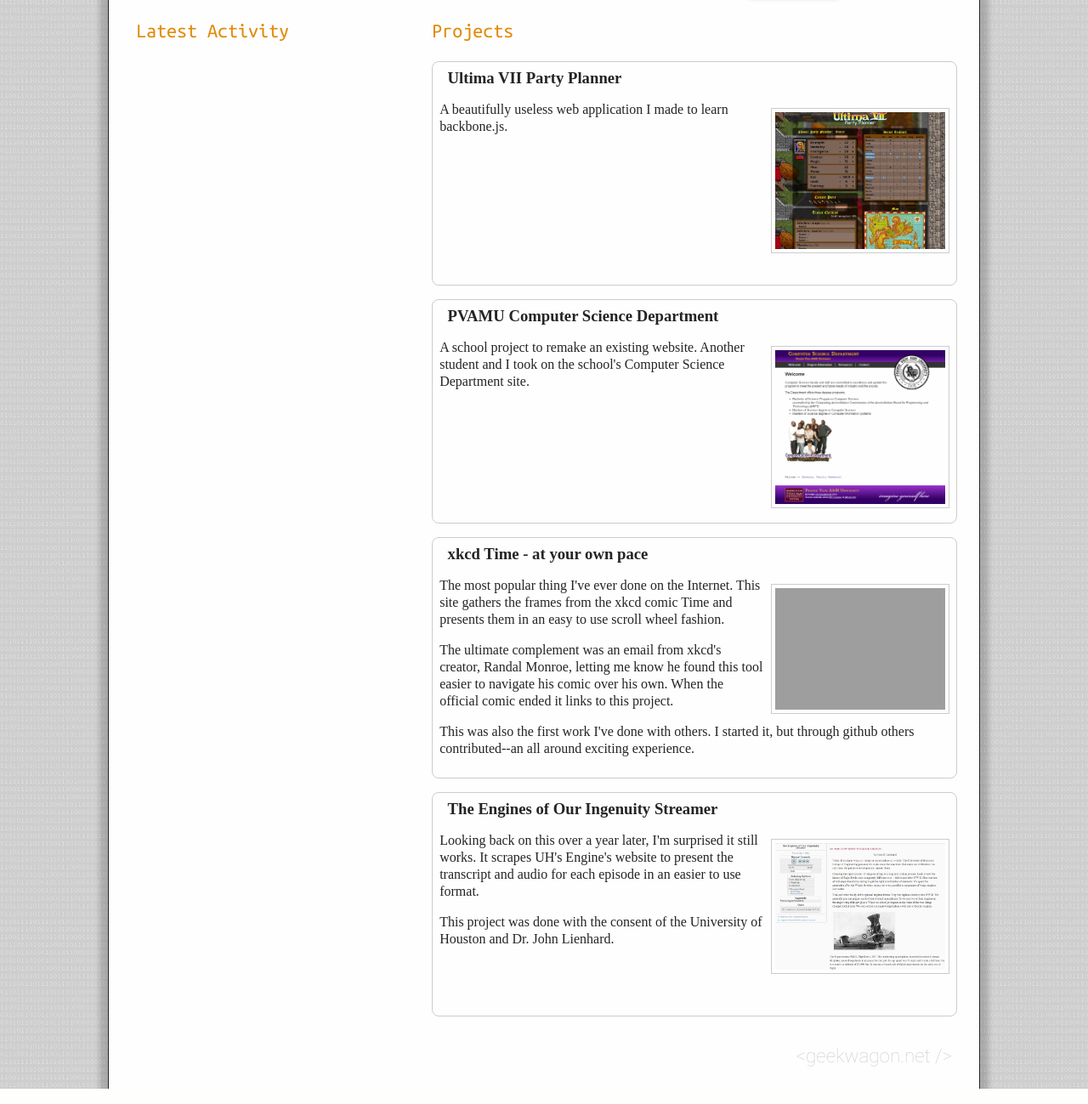
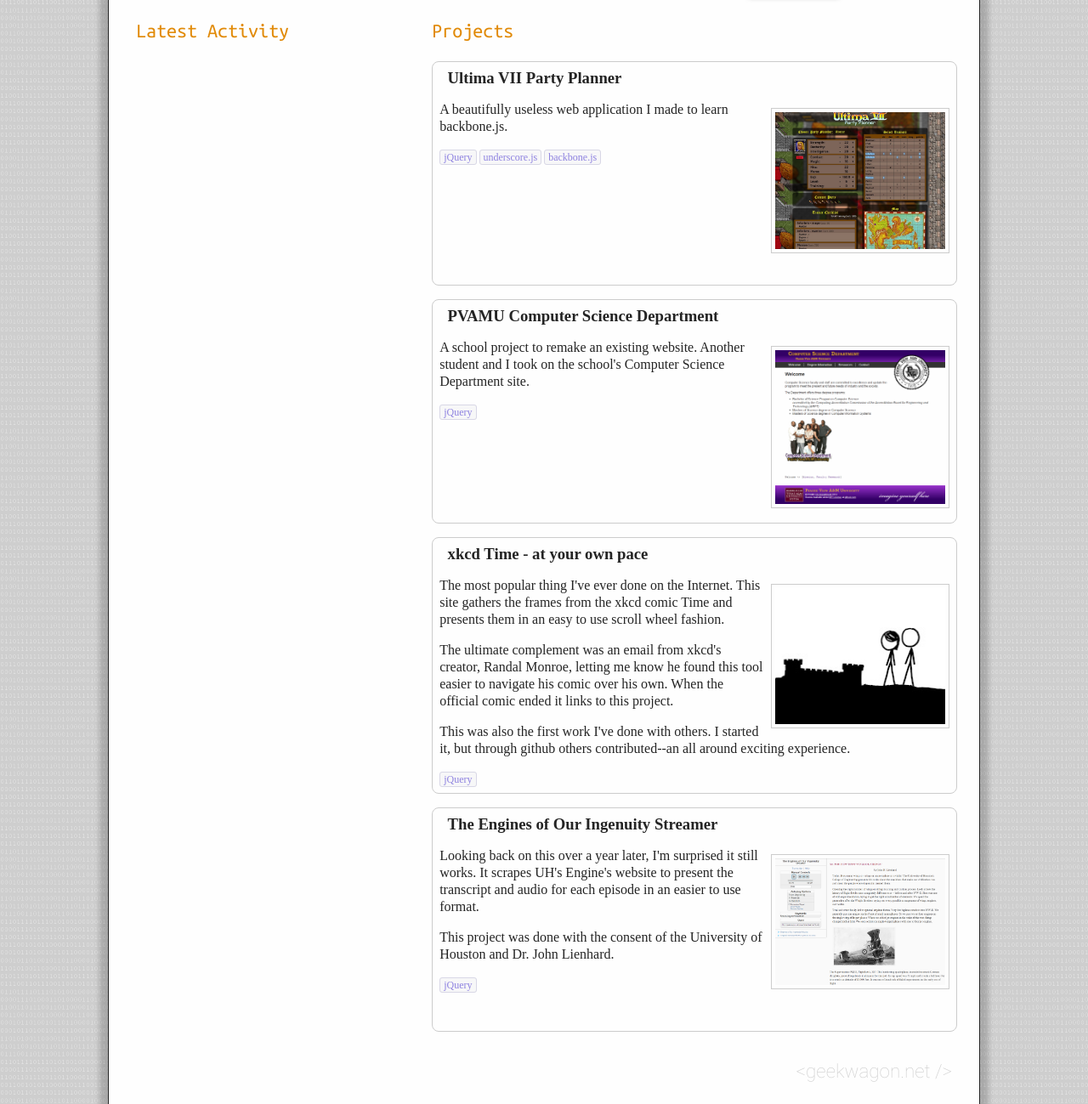
Before and after one commit to deplicator/geekwagon, a PHP site: page / in a window 1280 px wide. Shown: the part 114-1413 px from the top of the page at 85% size. Run offline with PHP 8.4, Linux system fonts and the light colour scheme; data that the repository does not hold is empty; some libraries are stand-ins or nearby versions; some web fonts are replaced; grey boxes are pictures that could not be loaded.

Commit message:
Added tools to prjects.

```diff
--- a/css/default.css
+++ b/css/default.css
@@ -273,10 +273,20 @@
 
 .project-summary img {
     float: right;
-width: 200px;
-padding: .25em;
-border: 1px solid #CCC;
-margin: .5em 0 0 .5em;
+    width: 200px;
+    padding: .25em;
+    border: 1px solid #CCC;
+    margin: .5em 0 0 .5em;
+}
+
+.project-summary .tools {
+    background: #F7F7F8;
+    border: 1px solid #D8D7E6;
+    border-radius: 3px;
+    color: #8D81E0;
+    font-size: .75em;
+    margin: 0 -1px 0 0;
+    padding: 1px 4px;
 }
 
 
--- a/index.html
+++ b/index.html
@@ -57,26 +57,30 @@
                 <div class="project-summary" href="http://geekwagon.net/projects/u7pp/">
                     <h3>Ultima VII Party Planner</h3>
                     <div>
-                        <img src="./images/u7pp.jpg">
+                        <img src="./images/u7pp.jpg" width="210">
                         <p>
                             A beautifully useless web application I made to learn backbone.js.
                         </p>
+                        <span class="tools">jQuery</span>
+                        <span class="tools">underscore.js</span>
+                        <span class="tools">backbone.js</span>
                     </div>
                 </div>
                 <div class="project-summary" href="http://geekwagon.net/projects/comp2003/project/">
                     <h3>PVAMU Computer Science Department</h3>
                     <div>
-                        <img src="./images/project-csdepartment.png">
+                        <img src="./images/project-csdepartment.png" width="210">
                         <p>
                             A school project to remake an existing website. Another student and I
                             took on the school's Computer Science Department site.
                         </p>
+                        <span class="tools">jQuery</span>
                     </div>
                 </div>
                 <div class="project-summary" href="http://geekwagon.net/projects/xkcd1190">
                     <h3>xkcd Time - at your own pace</h3>
                     <div>
-                        <img src="http://imgs.xkcd.com/comics/time.png" height="143">
+                        <img src="images/ayop.jpg" width="210">
                         <p>
                             The most popular thing I've ever done on the Internet. This site gathers
                             the frames from the xkcd comic Time and presents them in an easy to use
@@ -91,12 +95,13 @@
                             This was also the first work I've done with others. I started it, but
                             through github others contributed--an all around exciting experience.
                         </p>
+                        <span class="tools">jQuery</span>
                     </div>
                 </div>
                 <div class="project-summary" href="http://geekwagon.net/projects/eistreamer/">
                     <h3>The Engines of Our Ingenuity Streamer</h3>
                     <div>
-                        <img src="./images/eistreamerpic.png">
+                        <img src="./images/eistreamerpic.png" width="210px">
                         <p>
                             Looking back on this over a year later, I'm surprised it still works. It
                             scrapes UH's Engine's website to present the transcript and audio for
@@ -106,6 +111,7 @@
                             This project was done with the consent of the University of Houston and
                             Dr. John Lienhard.
                         </p>
+                        <span class="tools">jQuery</span>
                     </div>
                 </div>
 
```
Also changed, not shown: .htaccess (added), images/ayop.jpg (added).
